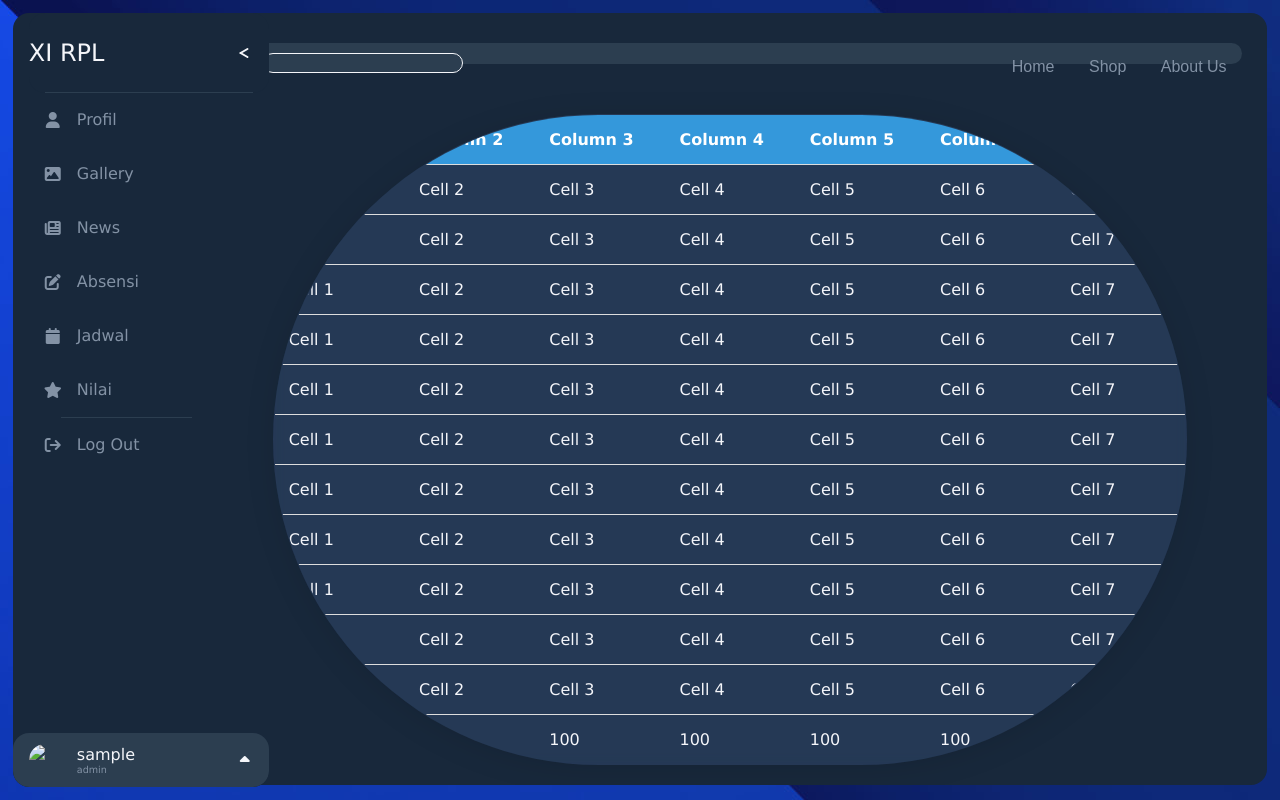
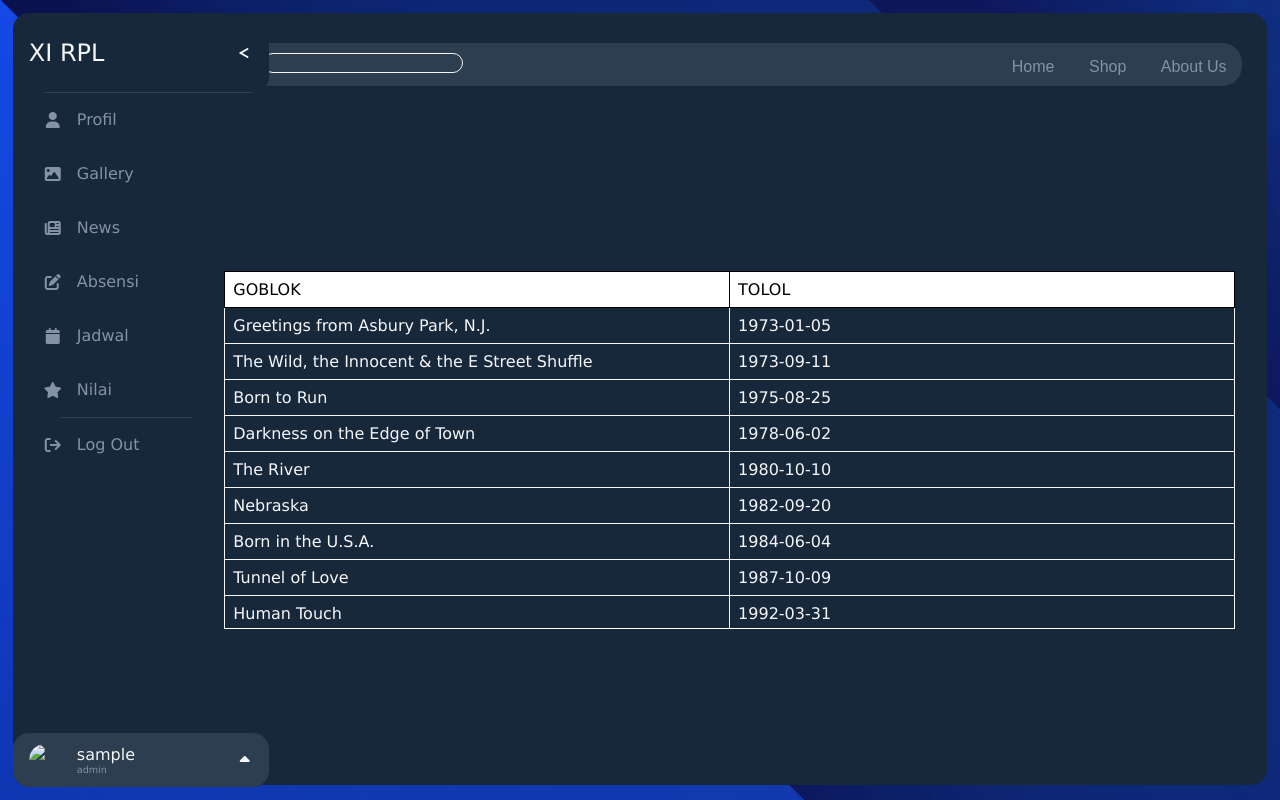
Before and after one commit to CallmeRajul/xi_rpl, a PHP site: page /views/nilai in a window 1280 px wide. Run offline with PHP 8.4, Linux system fonts and the light colour scheme; the visitor is signed in with stand-in values (Sample User, id 1).

Commit message:
KOJTRIOKLL

```diff
--- a/dist/css/nilai.css
+++ b/dist/css/nilai.css
@@ -7,48 +7,94 @@
 
 }
 
+html {
+	font-family: "Fira Sans", Avenir, sans-serif;
+}
+
+body {
+	max-width: 50em;
+}
+
 table {
+	width: 100%;
 	border-collapse: collapse;
-  width: 90%;
-  height: 85%;
-  max-width: 85%;
-  margin: 20px;
-  box-shadow: 0 0 20px rgba(0, 0, 0, 0.1);
-  overflow: hidden;
-  border-radius: 1000px;
-  /* From https://css.glass */
-  background: rgba(112, 151, 231, 0.15);
-  /* border-radius: 16px; */
-  box-shadow: 0 4px 30px rgba(0, 0, 0, 0.1);
-  backdrop-filter: blur(5.1px);
-  -webkit-backdrop-filter: blur(5.1px);
-  border: 1px solid rgba(112, 151, 231, 0.3);
+	table-layout: fixed;
+  margin: 0px 3%;
+  border-bottom: 1px solid #fff;
+}
+
+caption {
+	padding: 0.5em;
+	text-align: left;
+}
+
+thead tr,
+tfoot tr {
+	background: white;
+  color: black;
+}
+
+tbody tr:nth-child(even) {
+	background: transparen;
 }
 
 th,
 td {
-  padding: 15px;
+	border: 1px solid;
+	padding: 0.5em;
 	text-align: left;
-  border-bottom: 1px solid #ddd;
+	vertical-align: top;
+	font-weight: normal;
+  transition: 150ms ease;
 }
 
-th {
-  background-color: #3498db;
-  color: #fff;
-}
-
-tr {
-
-  transition: 200ms ease;
-}
-
-tr:hover {
-  background-color: rgb(240, 240, 240);
+td:hover {
+  background-color: white;
   color: black;
 }
 
-@media screen and (max-width: 600px) {
-  table {
+.scrollable thead,
+.scrollable tfoot,
+.scrollable tbody,
+.scrollable th,
+.scrollable td {
+	display: block;
 	width: 100%;
 }
+
+.scrollable thead,
+.scrollable tfoot,
+.scrollable tbody {
+	overflow-y: scroll;
 }
+
+.scrollable thead,
+.scrollable tfoot {
+	-ms-overflow-style: none;
+}
+
+.scrollable thead::-webkit-scrollbar,
+.scrollable tfoot::-webkit-scrollbar,
+.scrollable tbody::-webkit-scrollbar {
+	visibility: hidden;
+}
+
+.scrollable tbody {
+	max-height: 20em;
+	position: relative;
+	-ms-overflow-style: -ms-autohiding-scrollbar;
+}
+
+.scrollable tr {
+	display: flex;
+}
+
+.scrollable tbody th,
+.scrollable tbody td {
+	border-top: none;
+}
+
+.scrollable th:not(:last-child),
+.scrollable td:not(:last-child) {
+	border-right: none;
+}
--- a/views/nilai/index.php
+++ b/views/nilai/index.php
@@ -34,126 +34,85 @@ if (isset($_SESSION['nis']) == null) {
 		include "../komponen/navbar.php"
 			?>
 		<div class="container">
-			<table>
+		<table class="scrollable">
         <thead>
             <tr>
-						<th>Column 1</th>
-						<th>Column 2</th>
-						<th>Column 3</th>
-						<th>Column 4</th>
-						<th>Column 5</th>
-						<th>Column 6</th>
-						<th>Column 7</th>
+                <th>GOBLOK</th>
+                <th>TOLOL</th>
             </tr>
         </thead>
         <tbody>
             <tr>
-						<td>Cell 1</td>
-						<td>Cell 2</td>
-						<td>Cell 3</td>
-						<td>Cell 4</td>
-						<td>Cell 5</td>
-						<td>Cell 6</td>
-						<td>Cell 7</td>
+                <td>Greetings from Asbury Park, N.J.</td>
+                <td><time>1973-01-05</time></td>
             </tr>
             <tr>
-						<td>Cell 1</td>
-						<td>Cell 2</td>
-						<td>Cell 3</td>
-						<td>Cell 4</td>
-						<td>Cell 5</td>
-						<td>Cell 6</td>
-						<td>Cell 7</td>
+                <td>The Wild, the Innocent & the E Street Shuffle</td>
+                <td><time>1973-09-11</time></td>
             </tr>
             <tr>
-						<td>Cell 1</td>
-						<td>Cell 2</td>
-						<td>Cell 3</td>
-						<td>Cell 4</td>
-						<td>Cell 5</td>
-						<td>Cell 6</td>
-						<td>Cell 7</td>
+                <td>Born to Run</td>
+                <td><time>1975-08-25</time></td>
             </tr>
             <tr>
-						<td>Cell 1</td>
-						<td>Cell 2</td>
-						<td>Cell 3</td>
-						<td>Cell 4</td>
-						<td>Cell 5</td>
-						<td>Cell 6</td>
-						<td>Cell 7</td>
+                <td>Darkness on the Edge of Town</td>
+                <td><time>1978-06-02</time></td>
             </tr>
             <tr>
-						<td>Cell 1</td>
-						<td>Cell 2</td>
-						<td>Cell 3</td>
-						<td>Cell 4</td>
-						<td>Cell 5</td>
-						<td>Cell 6</td>
-						<td>Cell 7</td>
+                <td>The River</td>
+                <td><time>1980-10-10</time></td>
             </tr>
             <tr>
-						<td>Cell 1</td>
-						<td>Cell 2</td>
-						<td>Cell 3</td>
-						<td>Cell 4</td>
-						<td>Cell 5</td>
-						<td>Cell 6</td>
-						<td>Cell 7</td>
+                <td>Nebraska</td>
+                <td><time>1982-09-20</time></td>
             </tr>
             <tr>
-						<td>Cell 1</td>
-						<td>Cell 2</td>
-						<td>Cell 3</td>
-						<td>Cell 4</td>
-						<td>Cell 5</td>
-						<td>Cell 6</td>
-						<td>Cell 7</td>
+                <td>Born in the U.S.A.</td>
+                <td><time>1984-06-04</time></td>
             </tr>
             <tr>
-						<td>Cell 1</td>
-						<td>Cell 2</td>
-						<td>Cell 3</td>
-						<td>Cell 4</td>
-						<td>Cell 5</td>
-						<td>Cell 6</td>
-						<td>Cell 7</td>
+                <td>Tunnel of Love</td>
+                <td><time>1987-10-09</time></td>
             </tr>
             <tr>
-						<td>Cell 1</td>
-						<td>Cell 2</td>
-						<td>Cell 3</td>
-						<td>Cell 4</td>
-						<td>Cell 5</td>
-						<td>Cell 6</td>
-						<td>Cell 7</td>
+                <td>Human Touch</td>
+                <td><time>1992-03-31</time></td>
             </tr>
             <tr>
-						<td>Cell 1</td>
-						<td>Cell 2</td>
-						<td>Cell 3</td>
-						<td>Cell 4</td>
-						<td>Cell 5</td>
-						<td>Cell 6</td>
-						<td>Cell 7</td>
+                <td>Lucky Town</td>
+                <td><time>1992-03-31</time></td>
             </tr>
             <tr>
-						<td>Cell 1</td>
-						<td>Cell 2</td>
-						<td>Cell 3</td>
-						<td>Cell 4</td>
-						<td>Cell 5</td>
-						<td>Cell 6</td>
-						<td>Cell 7</td>
+                <td>The Ghost of Tom Joad</td>
+                <td><time>1995-11-21</time></td>
             </tr>
             <tr>
-						<td>Cell 1</td>
-						<td>100</td>
-						<td>100</td>
-						<td>100</td>
-						<td>100</td>
-						<td>100</td>
-						<td>100</td>
+                <td>The Rising</td>
+                <td><time>2002-07-30</time></td>
+            </tr>
+            <tr>
+                <td>Devils & Dust</td>
+                <td><time>2005-04-26</time></td>
+            </tr>
+            <tr>
+                <td>We Shall Overcome: The Seeger Sessions</td>
+                <td><time>2006-04-25</time></td>
+            </tr>
+            <tr>
+                <td>Magic</td>
+                <td><time>2007-09-25</time></td>
+            </tr>
+            <tr>
+                <td>Working on a Dream</td>
+                <td><time>2009-01-27</time></td>
+            </tr>
+            <tr>
+                <td>Wrecking Ball</td>
+                <td><time>2012-03-06</time></td>
+            </tr>
+            <tr>
+                <td>High Hopes</td>
+                <td><time>2014-01-14</time></td>
             </tr>
         </tbody>
     </table>
```
Lines whose indentation alone changed are shown as unchanged.
